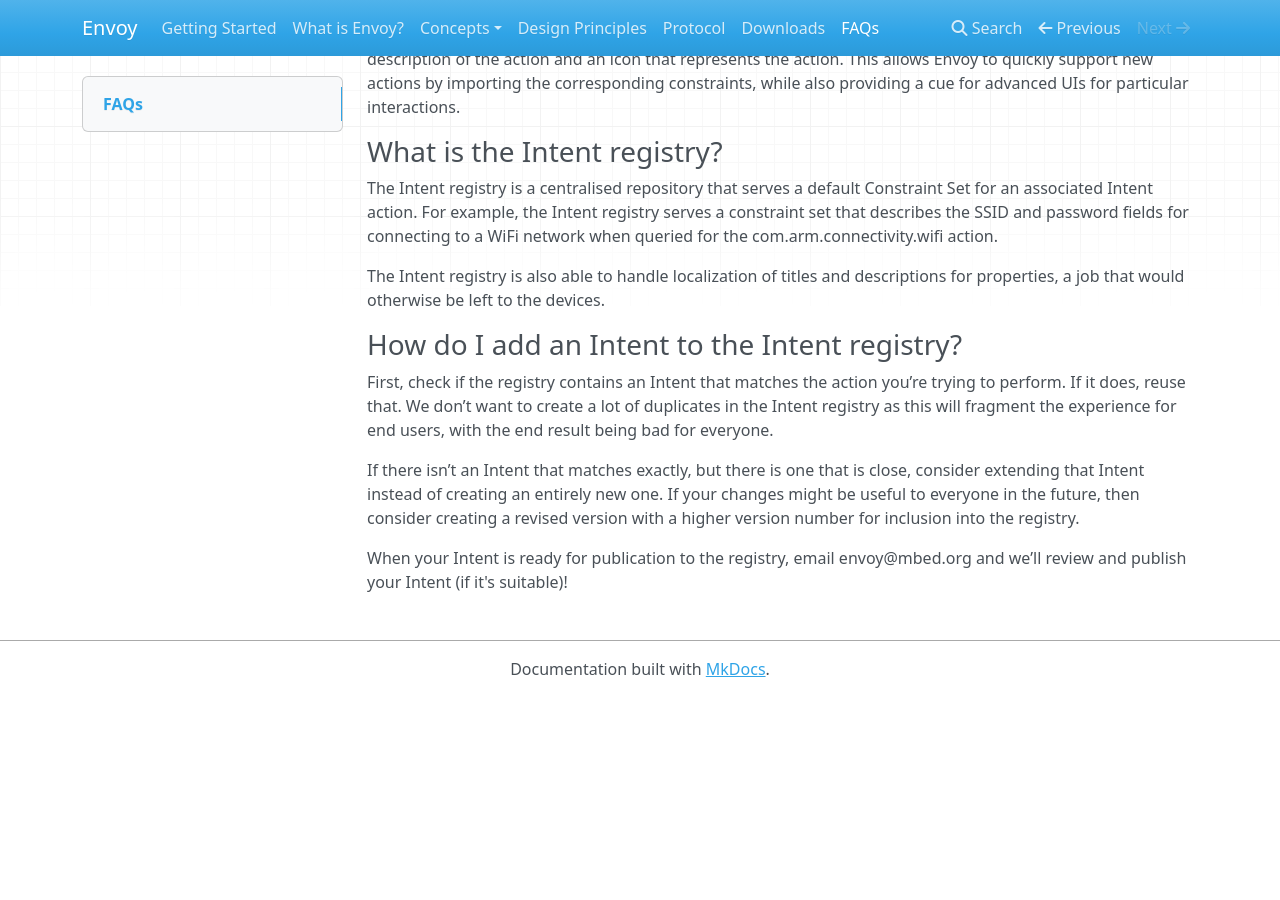
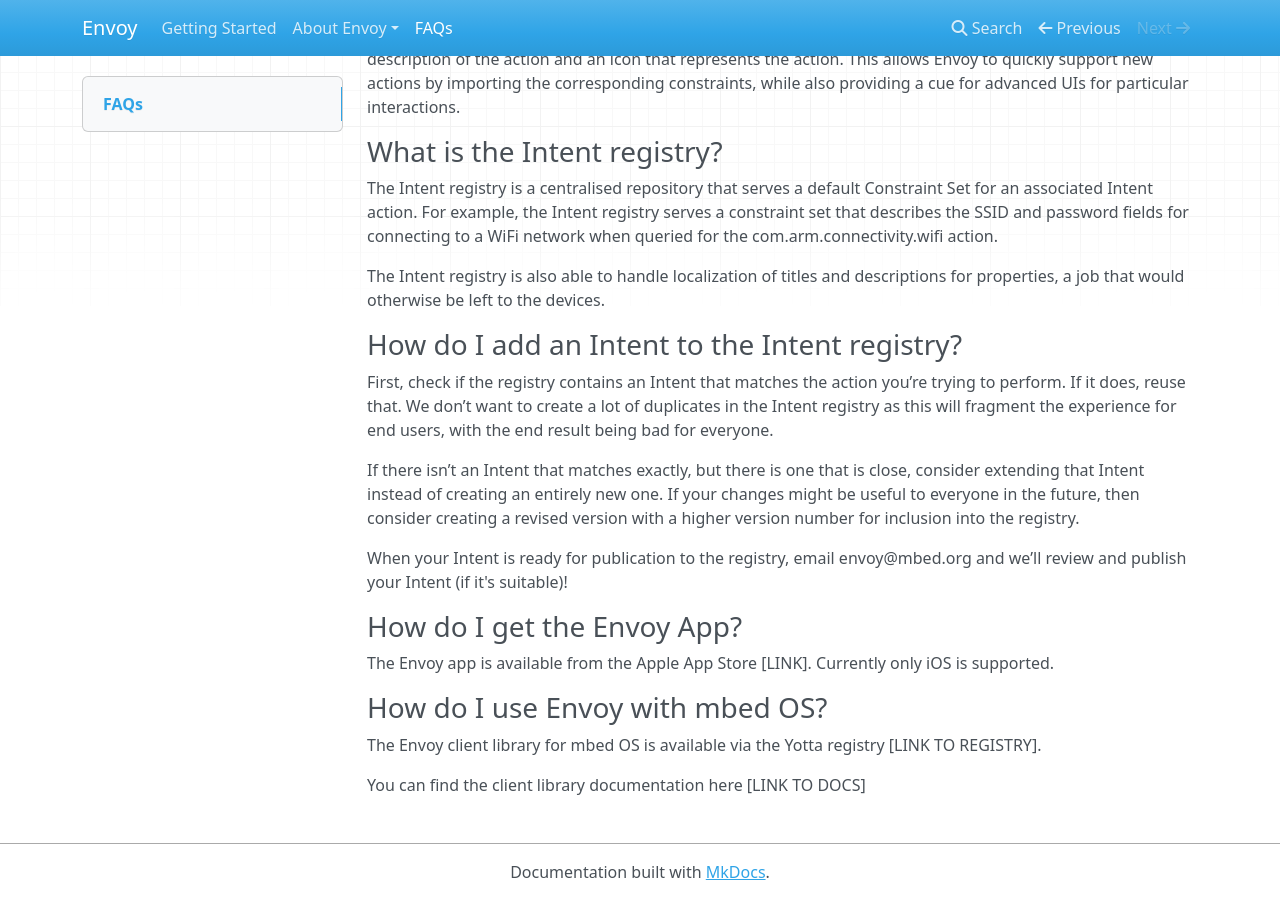
Before and after one commit to ARMmbed/mbed-app-docs, an MkDocs documentation site: the page built from docs/faqs.md, in a window 1280 px wide and 900 px high, scrolled down 707 px. Built offline with MkDocs 1.6.1, drawn with Linux system fonts in a browser that asks for light colours; nearby versions of some CDN libraries; old or Windows-style settings are respelled for this version of MkDocs; before the commit the page ends 1404 px from its top, so only the background shows below that.

Commit message:
combine pages into fewer longer pages

```diff
--- a/docs/faqs.md
+++ b/docs/faqs.md
@@ -35,3 +35,14 @@ First, check if the registry contains an Intent that matches the action you’re
 If there isn’t an Intent that matches exactly, but there is one that is close, consider extending that Intent instead of creating an entirely new one. If your changes might be useful to everyone in the future, then consider creating a revised version with a higher version number for inclusion into the registry.
 
 When your Intent is ready for publication to the registry, email envoy@mbed.org and we’ll review and publish your Intent (if it's suitable)!
+
+
+### How do I get the Envoy App?
+
+The Envoy app is available from the Apple App Store [LINK]. Currently only iOS is supported.
+
+### How do I use Envoy with mbed OS?
+
+The Envoy client library for mbed OS is available via the Yotta registry [LINK TO REGISTRY].
+
+You can find the client library documentation here [LINK TO DOCS]
--- a/mkdocs.yml
+++ b/mkdocs.yml
@@ -4,13 +4,8 @@ docs_dir: docs
 
 pages:
 - ['index.md', 'Getting Started']
-- ['what_is_envoy.md', 'What is Envoy?']
-- ['concepts_interaction.md', 'Concepts', 'Interaction Flow']
-- ['concepts_intents.md', 'Concepts', 'Intents']
-- ['concepts_inovcations.md', 'Concepts', 'Invocations']
-- ['concepts_codas.md', 'Concepts', 'Codas']
-- ['concepts_constraints.md', 'Concepts', 'Constraints']
-- ['design_principles.md', 'Design Principles']
-- ['protocol.md', 'Protocol']
-- ['downloads.md', 'Downloads']
+- ['what_is_envoy.md', 'About Envoy', "What's Envoy?"]
+- ['concepts.md', 'About Envoy', 'Concepts']
+- ['design_principles.md', 'About Envoy', 'Design Principles']
+- ['protocol.md', 'About Envoy', 'Protocol']
 - ['faqs.md', 'FAQs']
```
Also changed, not shown: docs/concepts.md (added, +134 -0 lines), docs/concepts_codas.md (deleted, +0 -25 lines), docs/concepts_constraints.md (deleted, +0 -29 lines), docs/concepts_inovcations.md (deleted, +0 -26 lines), docs/concepts_intents.md (deleted, +0 -40 lines), docs/concepts_interaction.md (deleted, +0 -7 lines), docs/downloads.md (deleted, +0 -10 lines), docs/what_is_envoy.md (+3 -3 lines).
